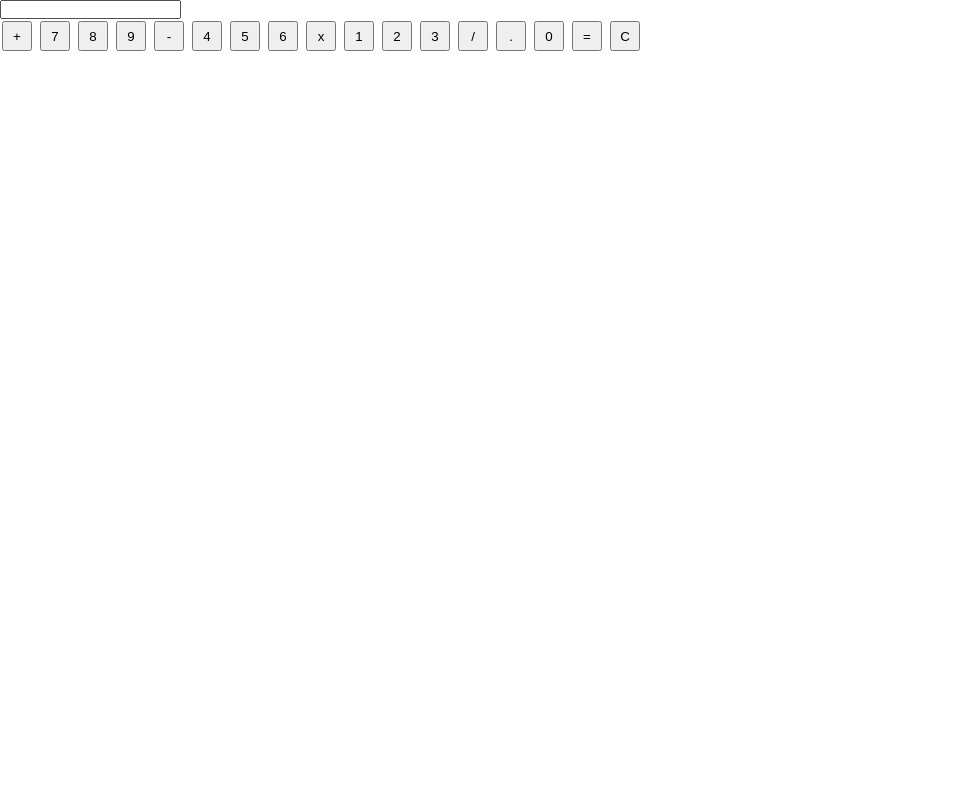
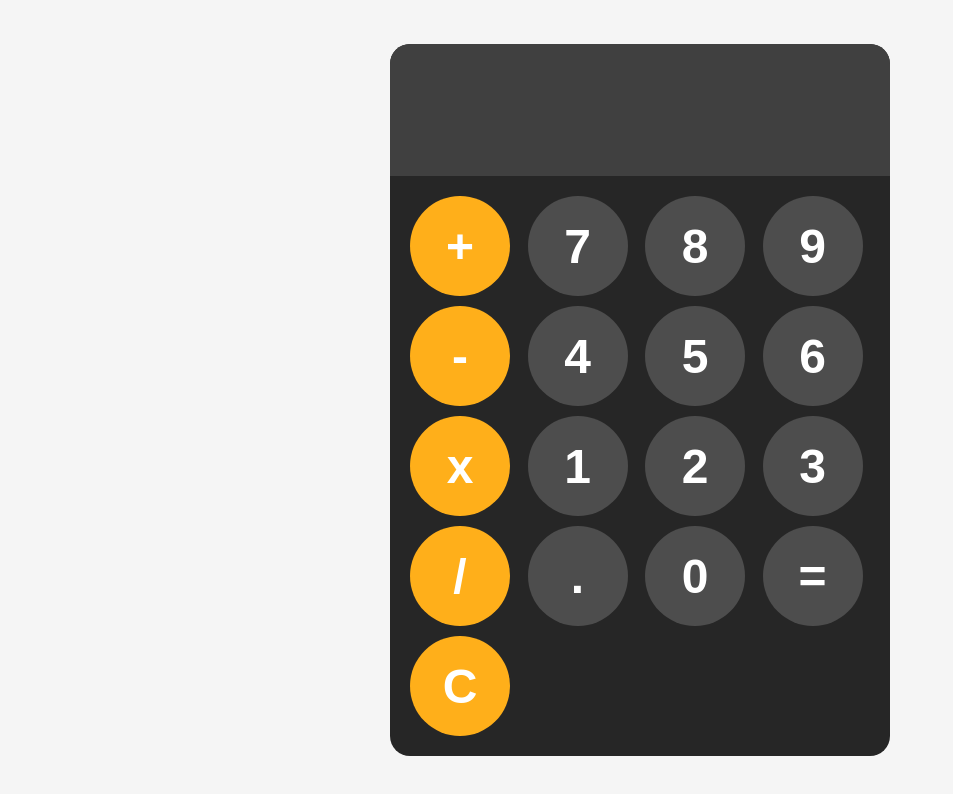
Before and after one commit to Badr105/Odin-Calculator, a plain HTML site: page index.html in a window 1280 px wide. Shown: the whole page, without its empty margins (0-953 px from the left). Drawn offline with Linux system fonts and the light colour scheme.

Commit message:
Added styling to the calculator and aligned all buttons in their wanted position

```diff
--- a/index.html
+++ b/index.html
@@ -11,23 +11,23 @@
         <div id="calculator">
             <input id="display" readonly>
             <div id="keys">
-                <button onclick="appendToDisplay('+')">+</button>
+                <button onclick="appendToDisplay('+')" class="operator-btn">+</button>
                 <button onclick="appendToDisplay('7')">7</button>
                 <button onclick="appendToDisplay('8')">8</button>
                 <button onclick="appendToDisplay('9')">9</button>
-                <button onclick="appendToDisplay('-')">-</button>
+                <button onclick="appendToDisplay('-')" class="operator-btn">-</button>
                 <button onclick="appendToDisplay('4')">4</button>
                 <button onclick="appendToDisplay('5')">5</button>
                 <button onclick="appendToDisplay('6')">6</button>
-                <button onclick="appendToDisplay('*')">x</button>
+                <button onclick="appendToDisplay('*')" class="operator-btn">x</button>
                 <button onclick="appendToDisplay('1')">1</button>
                 <button onclick="appendToDisplay('2')">2</button>
                 <button onclick="appendToDisplay('3')">3</button>
-                <button onclick="appendToDisplay('/')">/</button>
+                <button onclick="appendToDisplay('/')" class="operator-btn">/</button>
                 <button onclick="appendToDisplay('.')">.</button>
                 <button onclick="appendToDisplay('0')">0</button>
                 <button onclick="operate()">=</button>
-                <button onclick="clearDisplay()">C</button>
+                <button onclick="clearDisplay()" class="operator-btn">C</button>
             </div>
         </div>
     </body>
--- a/style.css
+++ b/style.css
@@ -1,30 +1,64 @@
-* {
+body {
     margin: 0;
-    padding: 0;
+    display: flex;
+    justify-content: center;
+    align-items: center;
+    height: 100vh;
+    background-color: hsl(0, 0%, 96%);
 }
 
-.display {
-    border-bottom: solid 2px;
-    border-radius: 3px;
-    background-color: whitesmoke;
+#calculator {
+    max-width: 500px;
+    border-radius: 20px;
+    background-color: hsl(0, 0%, 15%);
+    overflow: hidden;
+}
+
+#display {
     width: 100%;
-    height: 20%;
-    text-align: end;
+    padding: 20px;
+    font-size: 5rem;
+    text-align: left;
+    border: none;
+    background-color: hsl(0, 0%, 25%);
+    color: white;
+}
+
+#keys {
+    display: grid;
+    grid-template-columns: repeat(4, 1fr);
+    gap: 10px;
+    padding: 20px;
 }
 
 button {
-    width: 30px;
-    height: 30px;
-    margin: 2px;
+    width: 100px;
+    height: 100px;
+    border-radius: 50px;
+    border: none;
+    background-color: hsl(0, 0%, 30%);
+    color: white;
+    font-size: 3rem;
+    font-weight: bold;
+    cursor: pointer;
 }
 
-.calculator {
-    display: flex;
-    flex-direction: column;
-    align-items: center;
-    height: 220px;
-    width: 170px;
-    border: solid 5px;
-    border-radius: 10px;
-    background-color: gainsboro;
+button:hover {
+    background-color: hsl(0, 0%, 40%);
 }
+
+button:active {
+    background-color: hsl(0, 0%, 50%);
+}
+
+.operator-btn {
+    background-color: hsl(39, 100%, 55%);
+}
+
+.operator-btn:hover {
+    background-color: hsl(39, 100%, 65%);
+}
+
+.operator-btn:active {
+    background-color: hsl(39, 100%, 75%);
+}
```
